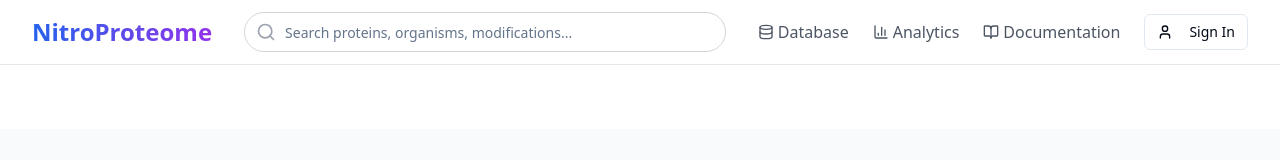
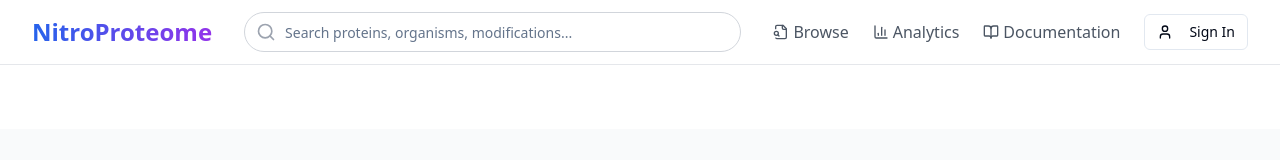
Before and after one commit to Tarif-dev/hsndb, a React (Vite) app: page /browse in a window 1280 px wide. Shown: the top 160 px of the page. Built offline with nearby package versions, Linux system fonts and the light colour scheme.

Commit message:
Remove database tab and add browse link
Removed the "Database" tab from the navigation bar and replaced it with a "Browse" link, providing direct access to the browse page from the homepage.

```diff
--- a/src/components/Navigation.tsx
+++ b/src/components/Navigation.tsx
@@ -1,6 +1,5 @@
-
 import React, { useState } from 'react';
-import { Search, Menu, X, User, BookOpen, Database, BarChart3 } from 'lucide-react';
+import { Search, Menu, X, User, BookOpen, FileSearch, BarChart3 } from 'lucide-react';
 import { Button } from '@/components/ui/button';
 import { Input } from '@/components/ui/input';
 
@@ -9,7 +8,7 @@ const Navigation = () => {
   const [searchQuery, setSearchQuery] = useState('');
 
   const navItems = [
-    { label: 'Database', href: '/database', icon: Database },
+    { label: 'Browse', href: '/browse', icon: FileSearch },
     { label: 'Analytics', href: '/analytics', icon: BarChart3 },
     { label: 'Documentation', href: '/docs', icon: BookOpen },
   ];
```
